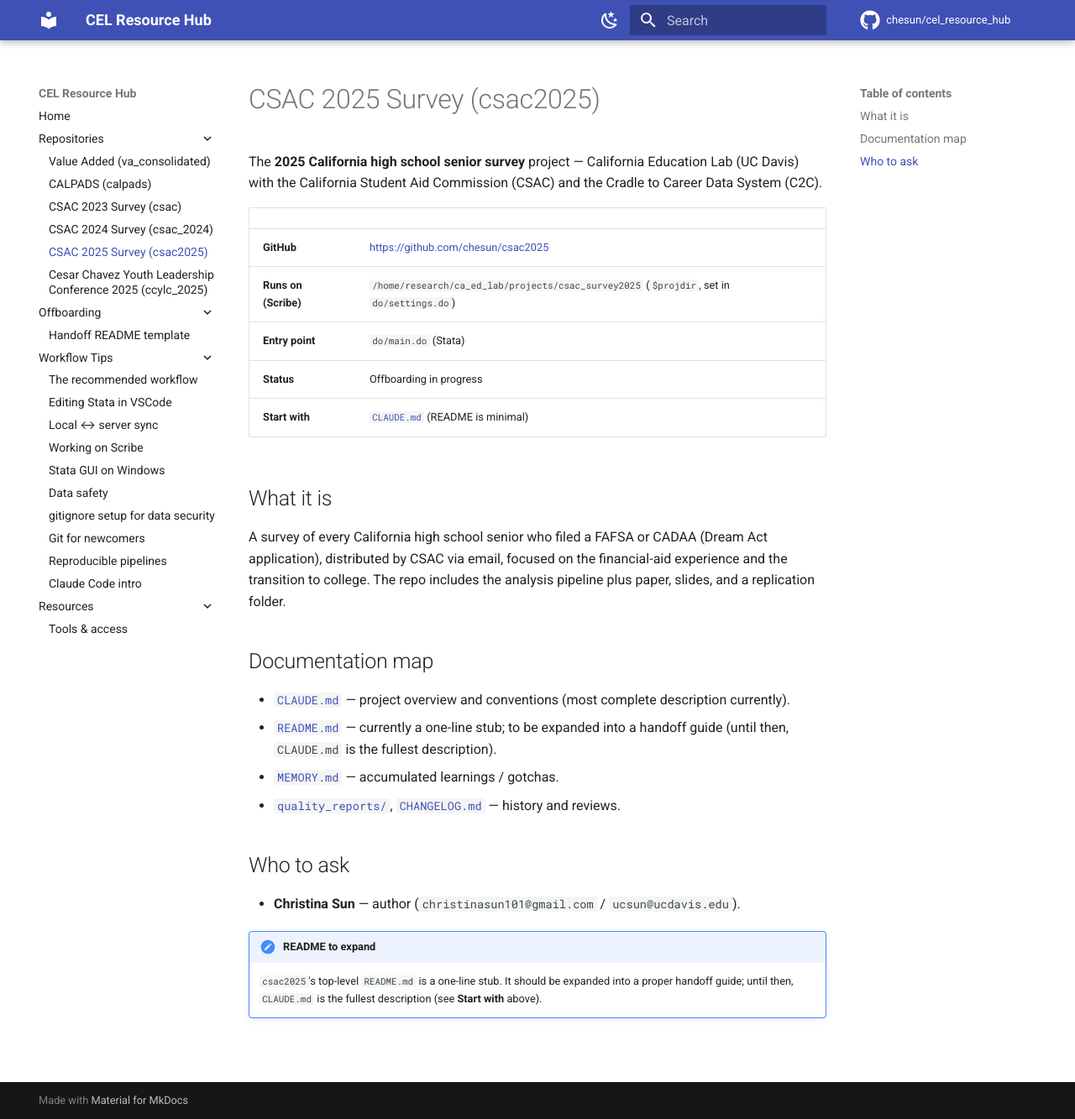
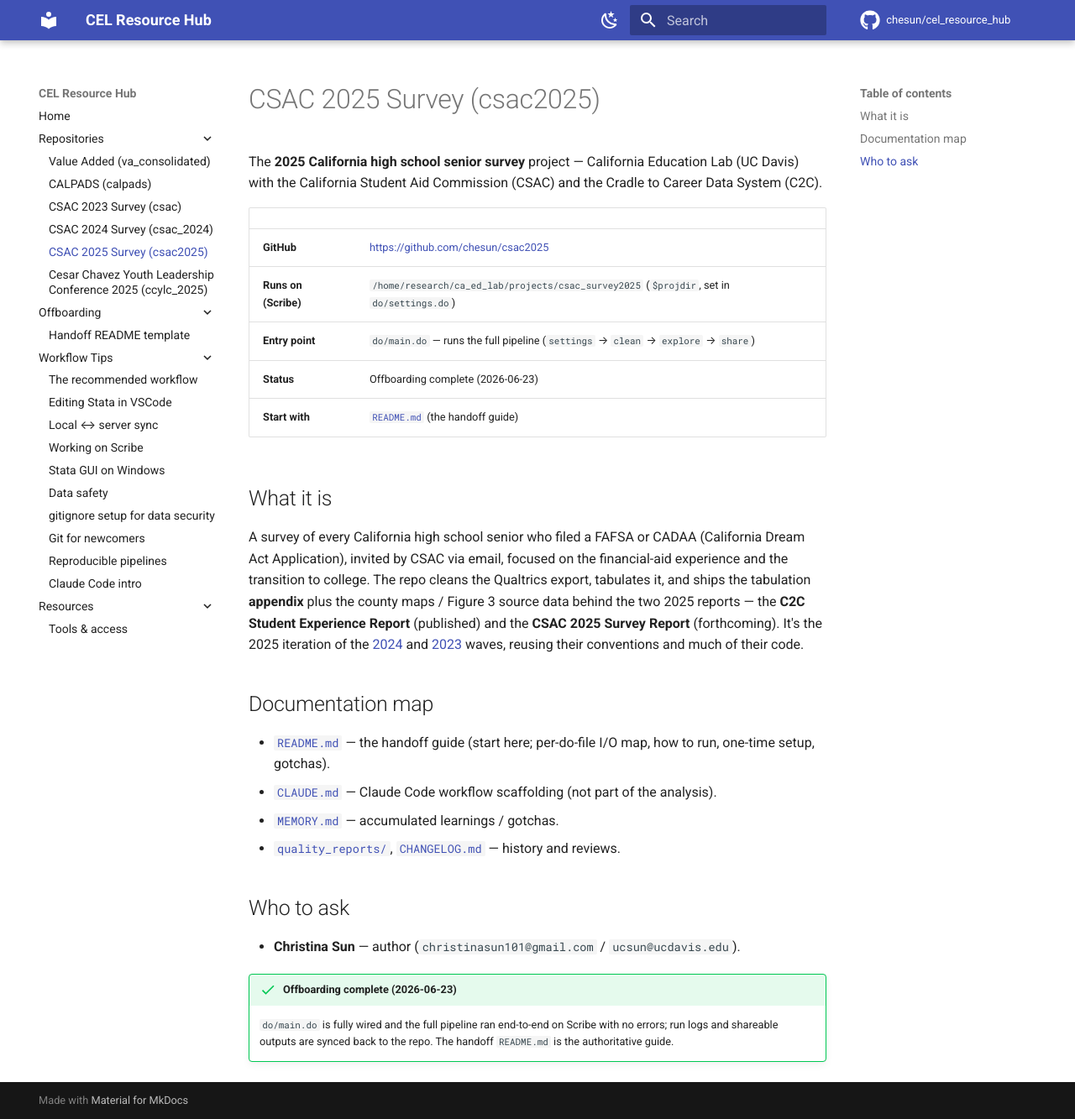
Before and after one commit to chesun/cel_resource_hub, an MkDocs documentation site: the page built from docs/repositories/csac-2025.md, in a window 1280 px wide and 1333 px high. Shown: the whole window at 84% size. Built offline with MkDocs 1.6.1 and Material for MkDocs 9.7.7, drawn with Linux system fonts in a browser that asks for light colours; comment, search, counter and statistics services are not loaded.

Commit message:
Wire csac2025: offboarding complete + real README
csac2025 offboarding is done and its README is now a full handoff guide.
Status -> "Offboarding complete (2026-06-23)"; "Start with" -> README;
entry point shows the pipeline stages; reordered the doc map (README is
the guide, CLAUDE.md is scaffolding); replaced the "README to expand"
flag with an offboarding-complete note; index table status updated;
"What it is" refreshed (two 2025 reports; links the 2024/2023 waves).

mkdocs build --strict: exit 0, no warnings.

Co-Authored-By: Claude Opus 4.8 (1M context) <noreply@anthropic.com>

```diff
--- a/docs/repositories/csac-2025.md
+++ b/docs/repositories/csac-2025.md
@@ -8,21 +8,24 @@ System (C2C).
 |---|---|
 | **GitHub** | <https://github.com/chesun/csac2025> |
 | **Runs on (Scribe)** | `/home/research/ca_ed_lab/projects/csac_survey2025` (`$projdir`, set in `do/settings.do`) |
-| **Entry point** | `do/main.do` (Stata) |
-| **Status** | Offboarding in progress |
-| **Start with** | [`CLAUDE.md`](https://github.com/chesun/csac2025/blob/main/CLAUDE.md) (README is minimal) |
+| **Entry point** | `do/main.do` — runs the full pipeline (`settings` → `clean` → `explore` → `share`) |
+| **Status** | Offboarding complete (2026-06-23) |
+| **Start with** | [`README.md`](https://github.com/chesun/csac2025/blob/main/README.md) (the handoff guide) |
 
 ## What it is
 
-A survey of every California high school senior who filed a FAFSA or CADAA (Dream Act
-application), distributed by CSAC via email, focused on the financial-aid experience and
-the transition to college. The repo includes the analysis pipeline plus paper, slides, and
-a replication folder.
+A survey of every California high school senior who filed a FAFSA or CADAA (California Dream Act
+Application), invited by CSAC via email, focused on the financial-aid experience and the
+transition to college. The repo cleans the Qualtrics export, tabulates it, and ships the
+tabulation **appendix** plus the county maps / Figure 3 source data behind the two 2025 reports —
+the **C2C Student Experience Report** (published) and the **CSAC 2025 Survey Report**
+(forthcoming). It's the 2025 iteration of the [2024](csac-2024.md) and [2023](csac.md) waves,
+reusing their conventions and much of their code.
 
 ## Documentation map
 
-- [`CLAUDE.md`](https://github.com/chesun/csac2025/blob/main/CLAUDE.md) — project overview and conventions (most complete description currently).
-- [`README.md`](https://github.com/chesun/csac2025/blob/main/README.md) — currently a one-line stub; to be expanded into a handoff guide (until then, `CLAUDE.md` is the fullest description).
+- [`README.md`](https://github.com/chesun/csac2025/blob/main/README.md) — the handoff guide (start here; per-do-file I/O map, how to run, one-time setup, gotchas).
+- [`CLAUDE.md`](https://github.com/chesun/csac2025/blob/main/CLAUDE.md) — Claude Code workflow scaffolding (not part of the analysis).
 - [`MEMORY.md`](https://github.com/chesun/csac2025/blob/main/MEMORY.md) — accumulated learnings / gotchas.
 - [`quality_reports/`](https://github.com/chesun/csac2025/tree/main/quality_reports), [`CHANGELOG.md`](https://github.com/chesun/csac2025/blob/main/CHANGELOG.md) — history and reviews.
 
@@ -30,6 +33,7 @@ a replication folder.
 
 - **Christina Sun** — author (`christinasun101@gmail.com` / `ucsun@ucdavis.edu`).
 
-!!! todo "README to expand"
-    `csac2025`'s top-level `README.md` is a one-line stub. It should be expanded into a proper
-    handoff guide; until then, `CLAUDE.md` is the fullest description (see **Start with** above).
+!!! success "Offboarding complete (2026-06-23)"
+    `do/main.do` is fully wired and the full pipeline ran end-to-end on Scribe with no errors; run
+    logs and shareable outputs are synced back to the repo. The handoff `README.md` is the
+    authoritative guide.
```
Also changed, not shown: TODO.md (+1 -1 lines), docs/repositories/index.md (+1 -1 lines).
